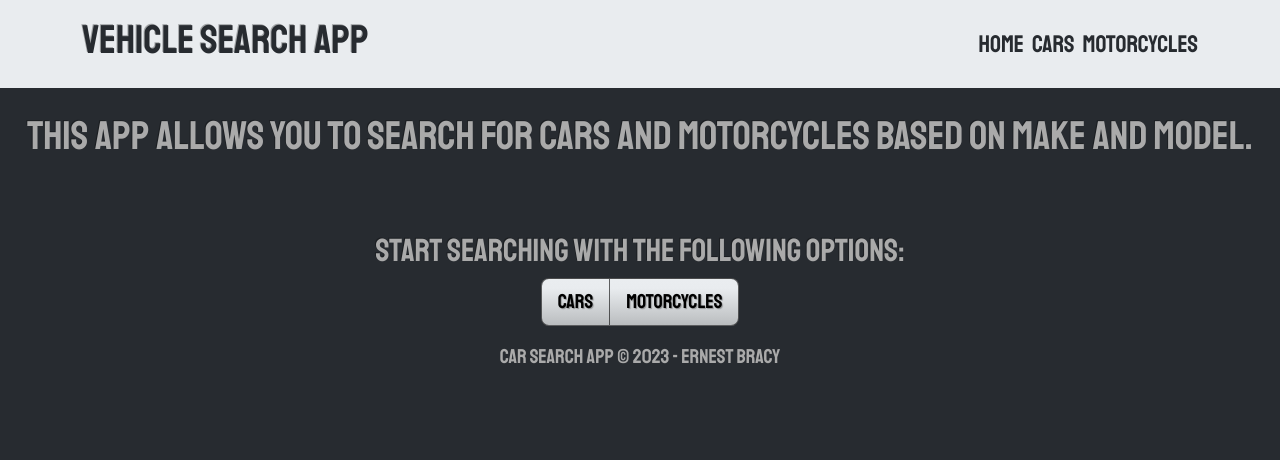
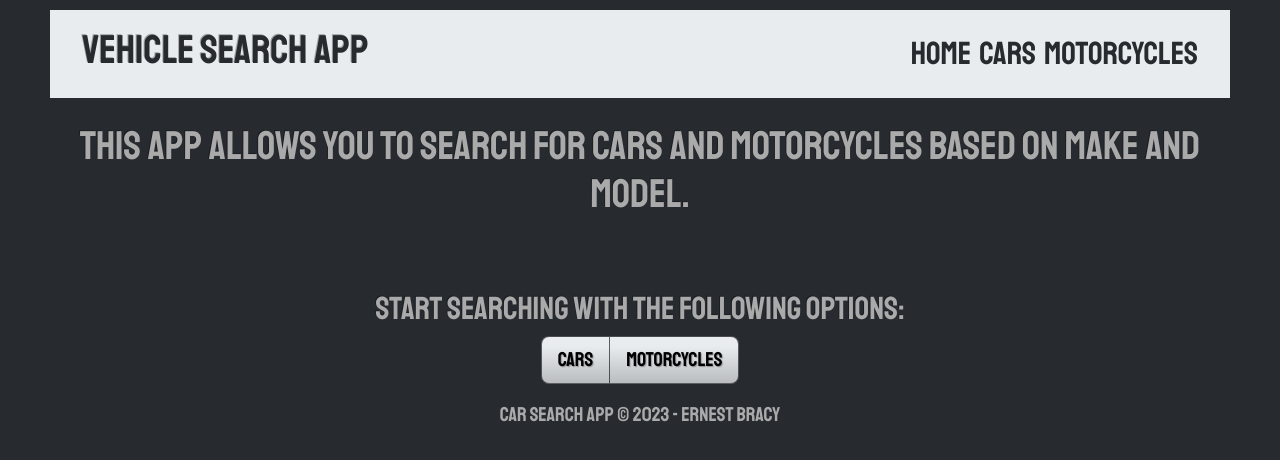
Before and after one commit to Bracye/car-search-app, a React (Vite) app: page / in a window 1280 px wide. Shown: the top 460 px of the page. Built offline with nearby package versions, Linux system fonts and the light colour scheme.

Commit message:
Fixed entire styling and formatting for web app

```diff
--- a/src/App.jsx
+++ b/src/App.jsx
@@ -1,4 +1,3 @@
-//
 import React from 'react';
 import { Route, Routes } from 'react-router-dom';
 import CarSearch from './pages/CarSearch';
@@ -9,8 +8,7 @@ import Header from './components/Header';
 
 function App() {
   return (
-    //All components in order displayed
-    <div>
+    <div className="app-container" style={{maxWidth: '1200px', margin: '0 auto', padding: '10px' }}>
       <Header />
       <Routes>
         <Route path="/" element={<Main />} />
--- a/src/components/Header.jsx
+++ b/src/components/Header.jsx
@@ -9,9 +9,9 @@ function Header() {
         <h1 className='text-dark'>Vehicle Search App</h1>
         <nav>
           <ul className="list-inline mb-0">
-            <li className="list-inline-item fs-4" ><Link to="/" className='text-dark text-decoration-none'>Home</Link></li>
-            <li className="list-inline-item fs-4"><Link to="/cars" className='text-dark text-decoration-none'>Cars</Link></li>
-            <li className="list-inline-item fs-4"><Link to="/motorcycles" className='text-dark text-decoration-none'>Motorcycles</Link></li>
+            <li className="list-inline-item fs-2" ><Link to="/" className='text-dark text-decoration-none'>Home</Link></li>
+            <li className="list-inline-item fs-2"><Link to="/cars" className='text-dark text-decoration-none'>Cars</Link></li>
+            <li className="list-inline-item fs-2"><Link to="/motorcycles" className='text-dark text-decoration-none'>Motorcycles</Link></li>
           </ul>
         </nav>
       </div>
```
